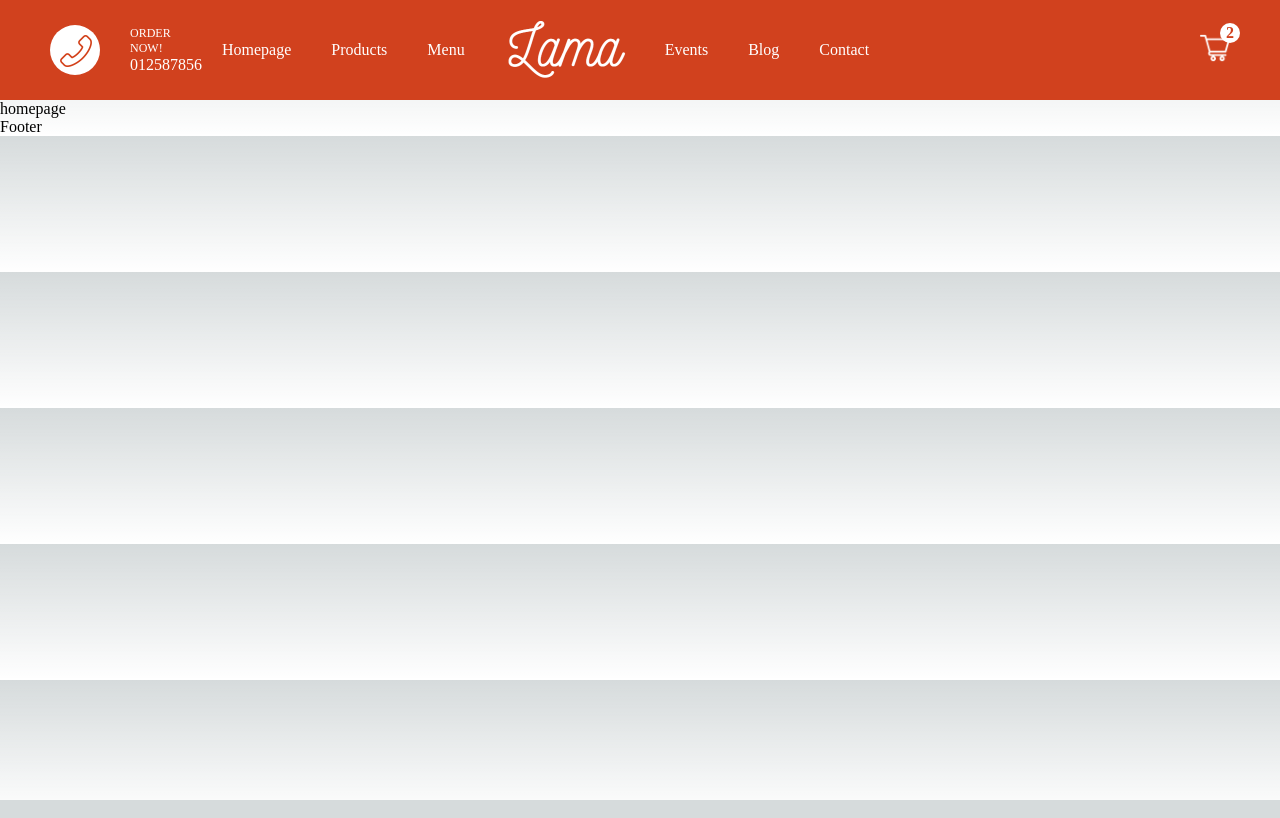
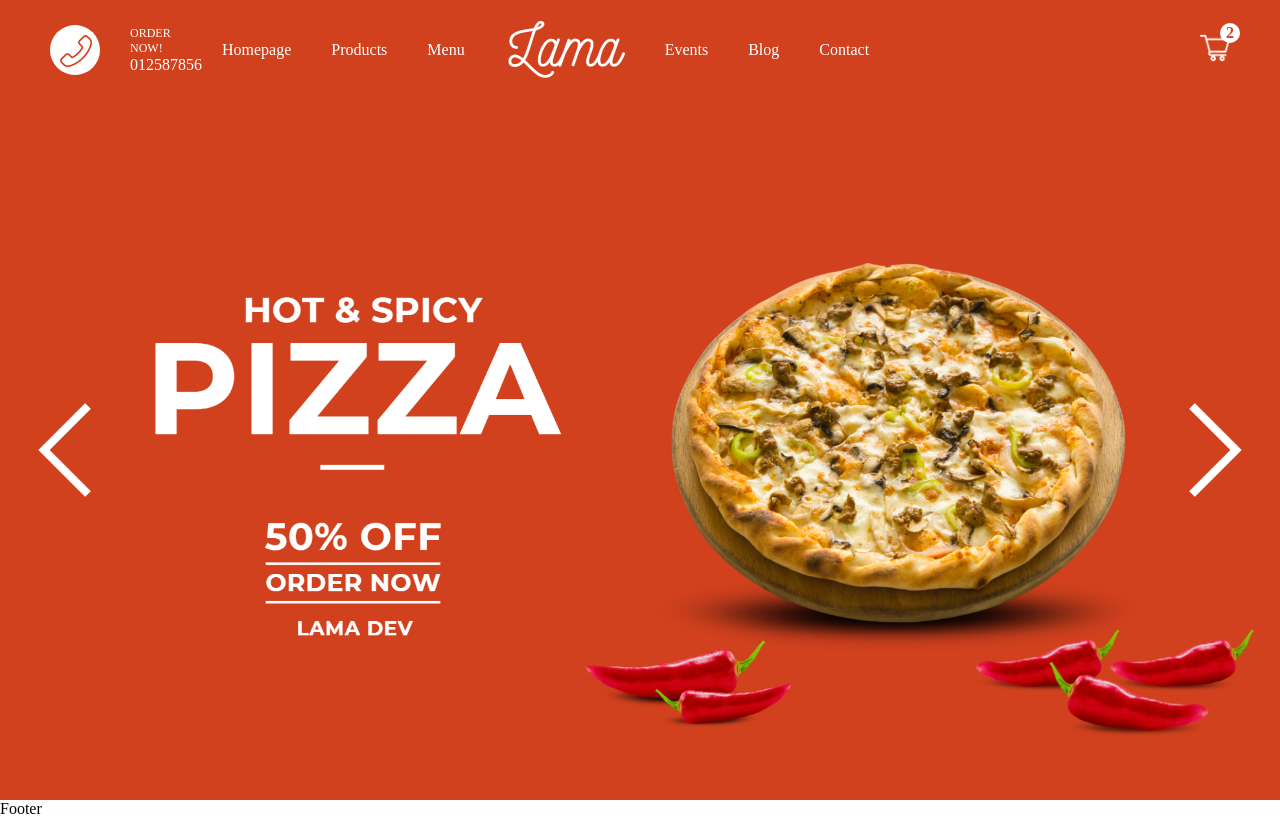
Before and after one commit to marijanikolovski/food-ordering-app, a Next.js app: page / in a window 1280 px wide. Built offline with nearby package versions, Linux system fonts and the light colour scheme.

Commit message:
Slider design and functionality

```diff
--- /dev/null
+++ b/src/components/Featured.jsx
@@ -0,0 +1,39 @@
+import Image from "next/image"
+import { useState } from "react";
+import styles from "../styles/Featured.module.css"
+
+export const Featured = () => {
+  const [index, setIndex] = useState(0);
+
+  const images = [
+    "/img/featured.png",
+    "/img/featured2.png",
+    "/img/featured3.png"
+  ]
+
+  const handleArrow = (direction) => {
+    if (direction === "l") {
+      setIndex(index !== 0 ? index - 1 : 2)
+    }
+    if (direction === "r") {
+      setIndex(index !== 2 ? index + 1 : 0)
+    }
+  }
+
+  return (
+    <div className={styles.container}>
+      <div className={styles.arrowContainer} style={{ left: 0 }} onClick={() => handleArrow("l")}>
+        <Image src="/img/arrowl.png" alt="" layout="fill" objectFit="contain" />
+      </div>
+      <div className={styles.wrapper} style={{ transform: `translateX(${-100 * index}vw)` }}>
+        {images.map((img, i) => (
+          <div className={styles.imgContainer} key={i}>
+            <Image src={img} alt="" layout="fill" objectFit="contain" />
+          </div>
+        ))}
+      </div>
+      <div className={styles.arrowContainer} style={{ right: 0 }} onClick={() => handleArrow("r")}>
+        <Image src="/img/arrowr.png" layout="fill" alt="" objectFit="contain" />
+      </div>
+    </div>)
+}
--- a/src/pages/index.js
+++ b/src/pages/index.js
@@ -1,6 +1,7 @@
 import Head from 'next/head'
 import Image from 'next/image'
 import { Inter } from 'next/font/google'
+import { Featured } from '@/components/Featured'
 
 const inter = Inter({ subsets: ['latin'] })
 
@@ -13,7 +14,7 @@
         <meta name="viewport" content="width=device-width, initial-scale=1" />
         <link rel="icon" href="/favicon.ico" />
       </Head>
-      homepage
+      <Featured />
     </>
   )
 }
--- /dev/null
+++ b/src/styles/Featured.module.css
@@ -0,0 +1,36 @@
+.container {
+  height: calc(100vh - 100px);
+  background-color: #d1411e;
+  overflow: hidden;
+  position: relative;
+}
+
+.arrowContainer {
+  position: absolute;
+  width: 10%;
+  height: 20%;
+  top: 0;
+  bottom: 0;
+  margin: auto;
+  cursor: pointer;
+  z-index: 2;
+}
+
+.wrapper {
+  width: 300vw;
+  height: 100%;
+  display: flex;
+  transition: all 1.5s ease-in-out ;
+}
+
+.imgContainer {
+  width: 100vw;
+  height: 100%;
+  position: relative;
+}
+
+@media screen and (max-width: 480px) {
+  .container{
+    height: 50vh;
+  }
+}
```
Also changed, not shown: public/img/featured3.png (added).
